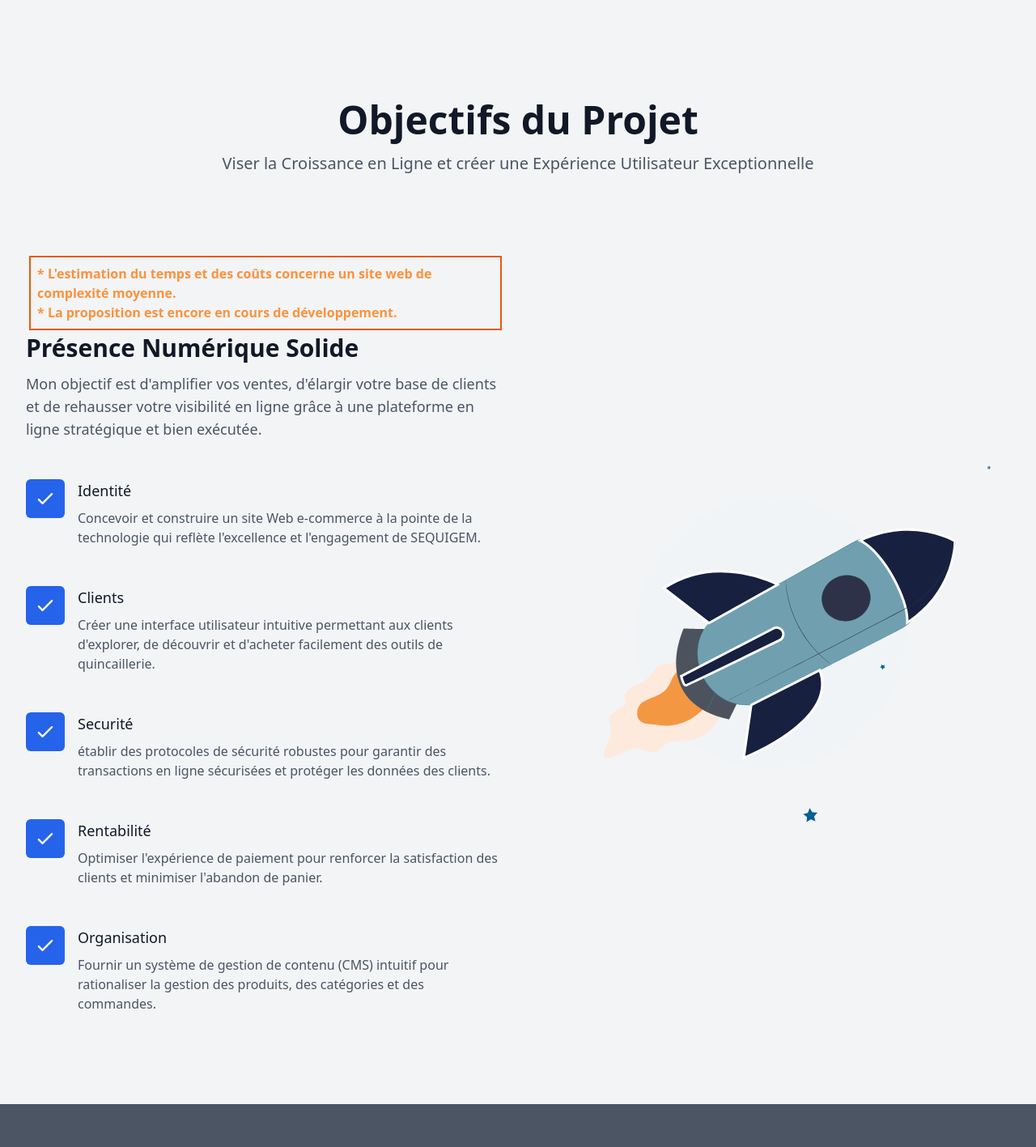
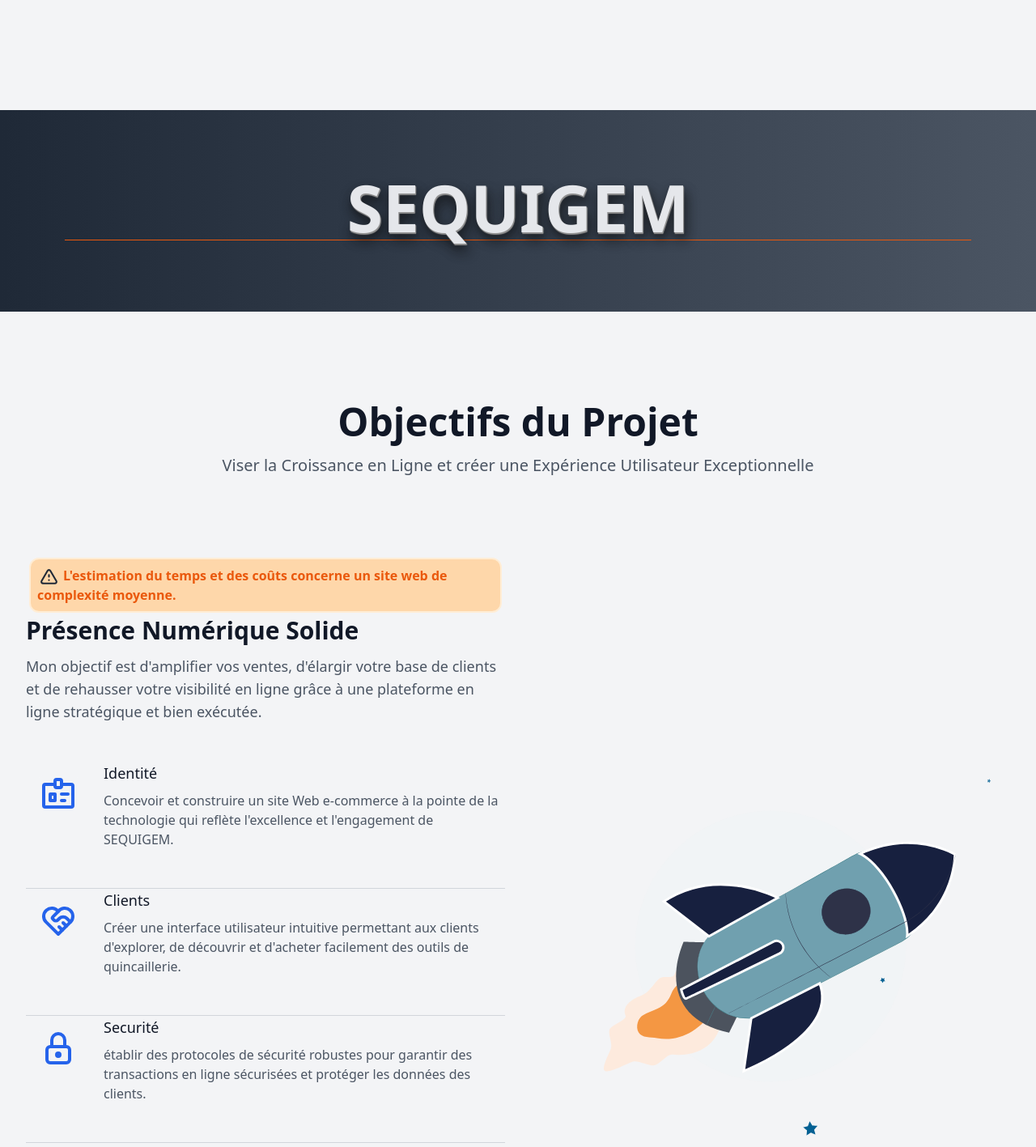
Before and after one commit to smidaJaber/portfolio, a Next.js app: page /proposals/sequigem in a window 1280 px wide. Shown: the part 620-2037 px from the top of the page at 81% size. Built offline with nearby package versions, Linux system fonts and the light colour scheme.

Commit message:
finished proposal

```diff
--- a/src/app/components/proposals/sequigem/index.tsx
+++ b/src/app/components/proposals/sequigem/index.tsx
@@ -8,18 +8,35 @@
 	FaCaravan,
 	FaCode,
 	FaCodeBranch,
+	FaHeadphonesAlt,
+	FaIntercom,
+	FaMagic,
 	FaMobileAlt,
 	FaMoneyCheckAlt,
+	FaNetworkWired,
 	FaPalette,
 	FaRegBuilding,
+	FaShoppingBasket,
+	FaSitemap,
 	FaUserAstronaut,
 	FaUsers,
+	FaWordpress,
 } from "react-icons/fa";
 import { SiSpeedtest } from "react-icons/si";
 import WebsitePreviewCard from "./PreviewCard/inde";
 import Lottie from "react-lottie";
 import animationData from "../../../../lotties/rocket.json";
-import { TbAlertCircle, TbBlockquote } from "react-icons/tb";
+import {
+	TbAlertCircle,
+	TbAlertTriangle,
+	TbBlockquote,
+	TbHeartHandshake,
+	TbIdBadge2,
+	TbListCheck,
+	TbLock,
+	TbLockAccessOff,
+	TbMoneybag,
+} from "react-icons/tb";
 type SEQUIGEMProposalProps = {};
 
 export default function SEQUIGEMProposal({}: SEQUIGEMProposalProps) {
@@ -76,13 +93,13 @@
 		},
 	};
 	return (
-		<div className="space-y-8 md:space-y-16 bg-gray-100 text-gray-800">
+		<div className="space-y-8 mb-0 md:space-y-16 bg-gray-100 text-gray-800">
 			<section className="bg-gray-100 text-gray-800">
 				<div className="container flex flex-col justify-center p-6 mx-auto sm:py-12 lg:py-24 lg:flex-row lg:justify-between">
 					<div className="flex flex-col justify-center p-6 text-center rounded-sm lg:max-w-md xl:max-w-lg lg:text-left">
 						<h1 className="text-5xl font-bold leadi sm:text-6xl">
 							Proposition de Site Web{" "}
-							<span className="text-blue-600">SEQUIGEM</span>Business
+							<span className="text-blue-600">SEQUIGEM</span> Business
 						</h1>
 						<p className="mt-6 mb-8 text-lg sm:mb-12">
 							Je suis ravi de vous pr&eacute;senter une proposition sur mesure
@@ -105,6 +122,26 @@
 					</div>
 				</div>
 			</section>
+			<section className=" p-20  bg-gradient-to-r group hover:from-green-400 hover:to-blue-500   from-gray-800 to-gray-600 to-gray-200">
+				<div className=" text-center rounded-sm ">
+					<h1 className="text-5xl font-bold leadi sm:text-6xl">
+						<span
+							className="text-gray-200 text-[80px] text-center m-0 p-0"
+							style={{
+								textShadow:
+									"1px 1px 1px #919191,\
+        1px 2px 1px #919191,  \
+    1px 5px 5px rgba(16,16,16,0.2),\
+    1px 7px 15px rgba(16,16,16,0.4),\
+      5px 10px 15px rgba(16,16,16,0.4)",
+							}}
+						>
+							<span>SEQUIGEM</span>
+							<hr className=" text-orange-600 border-orange-600 group-hover:border-gray-300  shadow-xl p-1" />
+						</span>{" "}
+					</h1>
+				</div>
+			</section>
 			<section className="bg-gray-100 text-gray-800">
 				<div className="container max-w-xl p-6 py-12 mx-auto space-y-24 lg:px-8 lg:max-w-7xl">
 					<div>
@@ -117,12 +154,13 @@
 						</p>
 					</div>
 					<div className="grid lg:gap-8 lg:grid-cols-2 lg:items-center">
-						<div>
-							<p className=" text-orange-400 font-semibold border-orange-600 border-2 m-1 p-2">
-								* L&apos;estimation du temps et des co&ucirc;ts concerne un site
-								web de complexit&eacute; moyenne.
-								<br />* La proposition est encore en cours de
-								d&eacute;veloppement.
+						<div className="">
+							<TbAlertTriangle size={25} className="absolute m-4" />{" "}
+							<p className=" text-orange-600 font-semibold bg-orange-200  border-orange-100 rounded-xl  border-2 m-1 p-2">
+								<span className="ml-8">
+									L&apos;estimation du temps et des co&ucirc;ts concerne un site
+									web de complexit&eacute; moyenne.
+								</span>
 							</p>
 							<h3 className="text-2xl font-bold tracki sm:text-3xl text-gray-900">
 								Pr&eacute;sence Num&eacute;rique Solide
@@ -133,24 +171,11 @@
 								votre visibilit&eacute; en ligne grâce &agrave; une plateforme
 								en ligne strat&eacute;gique et bien ex&eacute;cut&eacute;e.
 							</p>
-							<div className="mt-12 space-y-12">
+							<div className="mt-12 space-y-12 divide-y divide-gray-300">
 								<div className="flex">
 									<div className="flex-shrink-0">
-										<div className="flex items-center justify-center w-12 h-12 rounded-md bg-blue-600 text-gray-50">
-											<svg
-												xmlns="http://www.w3.org/2000/svg"
-												fill="none"
-												viewBox="0 0 24 24"
-												stroke="currentColor"
-												className="w-7 h-7"
-											>
-												<path
-													strokeLinecap="round"
-													strokeLinejoin="round"
-													strokeWidth="2"
-													d="M5 13l4 4L19 7"
-												></path>
-											</svg>
+										<div className="flex items-center  m-4 justify-center w-12 h-12 rounded-md text-blue-600 bg-gray-100">
+											<TbIdBadge2 size={50} />
 										</div>
 									</div>
 									<div className="ml-4">
@@ -166,21 +191,8 @@
 								</div>
 								<div className="flex">
 									<div className="flex-shrink-0">
-										<div className="flex items-center justify-center w-12 h-12 rounded-md bg-blue-600 text-gray-50">
-											<svg
-												xmlns="http://www.w3.org/2000/svg"
-												fill="none"
-												viewBox="0 0 24 24"
-												stroke="currentColor"
-												className="w-7 h-7"
-											>
-												<path
-													strokeLinecap="round"
-													strokeLinejoin="round"
-													strokeWidth="2"
-													d="M5 13l4 4L19 7"
-												></path>
-											</svg>
+										<div className="flex items-center  m-4 justify-center w-12 h-12 rounded-md text-blue-600 bg-gray-100">
+											<TbHeartHandshake size={50} />
 										</div>
 									</div>
 									<div className="ml-4">
@@ -197,21 +209,8 @@
 								</div>
 								<div className="flex">
 									<div className="flex-shrink-0">
-										<div className="flex items-center justify-center w-12 h-12 rounded-md bg-blue-600 text-gray-50">
-											<svg
-												xmlns="http://www.w3.org/2000/svg"
-												fill="none"
-												viewBox="0 0 24 24"
-												stroke="currentColor"
-												className="w-7 h-7"
-											>
-												<path
-													strokeLinecap="round"
-													strokeLinejoin="round"
-													strokeWidth="2"
-													d="M5 13l4 4L19 7"
-												></path>
-											</svg>
+										<div className="flex items-center  m-4 justify-center w-12 h-12 rounded-md text-blue-600 bg-gray-100">
+											<TbLock size={50} />
 										</div>
 									</div>
 									<div className="ml-4">
@@ -228,21 +227,8 @@
 								</div>
 								<div className="flex">
 									<div className="flex-shrink-0">
-										<div className="flex items-center justify-center w-12 h-12 rounded-md bg-blue-600 text-gray-50">
-											<svg
-												xmlns="http://www.w3.org/2000/svg"
-												fill="none"
-												viewBox="0 0 24 24"
-												stroke="currentColor"
-												className="w-7 h-7"
-											>
-												<path
-													strokeLinecap="round"
-													strokeLinejoin="round"
-													strokeWidth="2"
-													d="M5 13l4 4L19 7"
-												></path>
-											</svg>
+										<div className="flex items-center  m-4 justify-center w-12 h-12 rounded-md text-blue-600 bg-gray-100">
+											<TbMoneybag size={50} />
 										</div>
 									</div>
 									<div className="ml-4">
@@ -258,21 +244,8 @@
 								</div>
 								<div className="flex">
 									<div className="flex-shrink-0">
-										<div className="flex items-center justify-center w-12 h-12 rounded-md bg-blue-600 text-gray-50">
-											<svg
-												xmlns="http://www.w3.org/2000/svg"
-												fill="none"
-												viewBox="0 0 24 24"
-												stroke="currentColor"
-												className="w-7 h-7"
-											>
-												<path
-													strokeLinecap="round"
-													strokeLinejoin="round"
-													strokeWidth="2"
-													d="M5 13l4 4L19 7"
-												></path>
-											</svg>
+										<div className="flex items-center  m-4 justify-center w-12 h-12 rounded-md text-blue-600 bg-gray-100">
+											<TbListCheck size={50} />
 										</div>
 									</div>
 									<div className="ml-4">
@@ -688,10 +661,41 @@
 					</div>
 				</div>
 			</section>
-			<section className="bg-gray-100 text-gray-800" hidden>
-				<div className="container flex flex-col p-6 mx-auto">
+			<section className="py-6 bg-orange-400 text-gray-900">
+				<div className="container mx-auto flex flex-col justify-around p-4 text-center md:p-10 lg:flex-row">
+					<div className="flex flex-col justify-center lg:text-left">
+						<p className="mb-1 text-sm font-medium tracki uppercase text-gray-600">
+							Conception et D&eacute;veloppement
+						</p>
+						<h1 className="py-2 text-3xl font-medium leadi title-font text-white">
+							Approche du Design et du D&eacute;veloppement
+						</h1>
+					</div>
+					<div className="flex flex-col items-center justify-center flex-shrink-0 mt-6 space-y-4 sm:flex-row sm:space-y-0 sm:space-x-4 lg:ml-4 lg:mt-0 lg:justify-end">
+						<button
+							disabled
+							className="inline-flex items-center px-5 py-3 rounded-lg bg-blue-600 text-gray-50"
+						>
+							<FaShoppingBasket size={30} />
+							<span className="flex flex-col items-start ml-4 leadi">
+								<span className="mb-1 text-xs">
+									Designe et d&eacute;veloppement
+								</span>
+								<span className="font-semibold title-font">
+									Site web SEQUIGEM
+								</span>
+							</span>
+						</button>
+					</div>
+				</div>
+			</section>
+			<section className="bg-gray-100 text-gray-800">
+				<div className="container flex flex-col p-6 mx-auto divide-y divide-gray-300">
 					{/* Design et Identit&eacute;  de Marque */}
-					<div className="grid justify-center grid-cols-4 p-8 mx-auto space-y-8 lg:space-y-0">
+					<div
+						className="grid justify-center grid-cols-4 p-8 mx-auto space-y-8 lg:space-y-0 hidden"
+						hidden
+					>
 						<div className="flex items-center justify-center lg:col-span-1 col-span-full">
 							<FaPalette size={50} />
 						</div>
@@ -716,35 +720,35 @@
 								Processus de D&eacute;veloppement
 							</span>
 							<span className="mt-4 text-gray-700">
-								Mon processus de D&eacute;veloppement se compose de plusieurs
-								&eacute; tapes bien d&eacute; finies pour garantir un r&eacute;
-								sultat final de qualit&eacute; sup&eacute; rieure:
+								Mon processus de d&eacute;veloppement se compose de plusieurs
+								&eacute; tapes bien d&eacute;finies pour garantir un
+								r&eacute;sultat final de qualit&eacute; sup&eacute;rieure:
 								<ul className="list-disc ml-7">
 									<li>
 										Conception Initiale: Nous travaillerons ensemble pour
-										cr&eacute; er des maquettes de conception initiales qui
+										cr&eacute;er des maquettes de conception initiales qui
 										captureront l&apos;apparence globale du site.
 									</li>
 									<li>
 										D&eacute;veloppement Frontend: j&apos;utilise le framework
-										React pour cr&eacute;er une interface utilisateur r&eacute;
-										active et conviviale.
+										React pour cr&eacute;er une interface utilisateur
+										r&eacute;active et conviviale.
 									</li>
 									<li>
 										D&eacute;veloppement Backend: Le backend sera g&eacute;
 										r&eacute; par Node.js, ce qui permettra une gestion efficace
-										des donn&eacute; es et des requ&ecirc;tes.
+										des donn&eacute;es et des requ&ecirc;tes.
 									</li>
 									<li>
-										Tests et R&eacute; visions: Chaque aspect du site sera
+										Tests et R&eacute;visions: Chaque aspect du site sera
 										test&eacute; pour assurer sa fonctionnalit&eacute; et sa
-										convivialit&eacute; . Les r&eacute; visions seront
-										effectu&eacute; es si n&eacute; cessaire.
+										convivialit&eacute;. Les r&eacute;visions seront
+										effectu&eacute;es si n&eacute;cessaire.
 									</li>
 									<li>
 										Lancement et Formation: Une fois que le site est pr&ecirc;t,
 										je vous fournirai une formation compl&egrave;te pour
-										g&eacute; rer le contenu et les fonctionnalit&eacute; s.
+										g&eacute;rer le contenu et les fonctionnalit&eacute;s.
 									</li>
 								</ul>
 							</span>
@@ -761,25 +765,66 @@
 								Gestion de Projet
 							</span>
 							<span className="mt-4 text-gray-700">
-								Un chef de projet d&eacute; di&eacute; sera assign&eacute; pour
-								coordonner toutes les phases du projet. Ils seront votre
-								principal point de contact et vous tiendront inform&eacute; de
-								chaque &eacute; tape, de la conception &agrave; la mise en
-								ligne. Vous serez invit&eacute; &agrave; fournir des
-								commentaires &agrave; chaque &eacute; tape pour garantir que le
+								Pour coordonner toutes les phases du projet, je serai votre
+								principal point de contact et vous tiendrai inform&eacute; de
+								chaque &eacute;tape, de la conception &agrave; la mise en ligne.
+								Vous serez invit&eacute; &agrave; fournir des commentaires
+								&agrave; chaque &eacute;tape pour garantir que le
 								r&eacute;sultat final correspond &agrave; vos attentes.
+							</span>
+						</div>
+					</div>
+					{/* Formation et support */}
+					<div className="grid justify-center grid-cols-4 p-8 mx-auto space-y-8 lg:space-y-0">
+						<div className="flex items-center justify-center lg:col-span-1 col-span-full">
+							<FaHeadphonesAlt size={50} />
+						</div>
+						<div className="flex flex-col justify-center max-w-3xl text-center col-span-full lg:col-span-3 lg:text-left">
+							<span className="text-xl font-bold md:text-2xl">
+								Formation et Support
+							</span>
+							<span className="mt-4 text-gray-700">
+								Apr&egrave;s le lancement du site, je vous fournirai une
+								formation approfondie pour g&eacute;rer efficacement votre site.
+								Vous apprendrez &agrave; ajouter et mettre &agrave; jour des
+								produits, g&eacute;rer les commandes et optimiser le contenu. Je
+								serai toujours disponible pour r&eacute;pondre &agrave; vos
+								questions et r&eacute;soudre tout probl&egrave;me.
+							</span>
+						</div>
+					</div>
+					{/* Maintenance */}
+					<div className="grid justify-center grid-cols-4 p-8 mx-auto space-y-8 lg:space-y-0">
+						<div className="flex items-center justify-center lg:col-span-1 col-span-full">
+							<FaMagic size={50} />
+						</div>
+						<div className="flex flex-col justify-center max-w-3xl text-center col-span-full lg:col-span-3 lg:text-left">
+							<span className="text-xl font-bold md:text-2xl">
+								Maintenance et &eacute;volution
+							</span>
+							<span className="mt-4 text-gray-700">
+								Pour assurer la durabilit&eacute; et les performances continues
+								de votre site, je propose des plans de maintenance flexibles.
+								Cela comprendra des mises &agrave; jour r&eacute;guli&egrave;res
+								pour garantir la s&eacute;curit&eacute; et la
+								compatibilit&eacute;, ainsi que des ajustements en fonction de
+								l&apos;&eacute;volution de vos besoins commerciaux. Ces sections
+								ajoutent de la substance &agrave; votre proposition, offrant des
+								d&eacute;tails concrets sur la mani&egrave;re dont le projet
+								sera g&eacute;r&eacute;, d&eacute;velopp&eacute; et maintenu
+								pour r&eacute;pondre aux besoins de SEQUIGEM.
 							</span>
 						</div>
 					</div>
 				</div>
 			</section>
-			<section className="bg-gray-100 text-gray-800">
+			<section className="bg-gray-200 text-gray-800">
 				<div className="container flex flex-col justify-center p-4 mx-auto md:p-8">
 					<p className="p-2 text-sm font-medium tracki text-center  "></p>
 					<h2 className="mb-12 text-4xl font-bold leadi text-center sm:text-5xl">
 						Inspiration pour le design
 					</h2>
-					<div className="py-8 px-4 bg-gray-100">
+					<div className="py-8 px-4 bg-gray-200">
 						<h2 className="text-2xl font-semibold mb-4">
 							Proposition de Palette de Couleurs bas&eacute; sur le logo
 							SEQUIGEM (Gris)
@@ -806,7 +851,7 @@
 							))}
 						</div>
 					</div>
-					<div className="py-8 px-4 bg-gray-100">
+					<div className="py-8 px-4 bg-gray-200">
 						<h2 className="text-2xl font-semibold mb-4">
 							Autre Proposition de Palette de Couleurs
 						</h2>
@@ -835,10 +880,10 @@
 				</div>
 			</section>
 			<div
-				className="w-full bg-gray-600"
+				className="w-full bg-orange-800"
 				style={{
 					backgroundImage:
-						"url('https://images.unsplash.com/photo-1501516069922-a9982bd6f3bd?ixlib=rb-4.0.3&ixid=M3wxMjA3fDB8MHxwaG90by1wYWdlfHx8fGVufDB8fHx8fA%3D%3D&auto=format&fit=crop&w=1470&q=80');",
+						"url('https://images.unsplash.com/photo-1631856954913-c751a44490ec?ixlib=rb-4.0.3&ixid=M3wxMjA3fDB8MHxwaG90by1wYWdlfHx8fGVufDB8fHx8fA%3D%3D&auto=format&fit=crop&w=870&q=80');",
 					backgroundPosition: "center center",
 					backgroundBlendMode: "multiply",
 					backgroundRepeat: "no-repeat",
```
